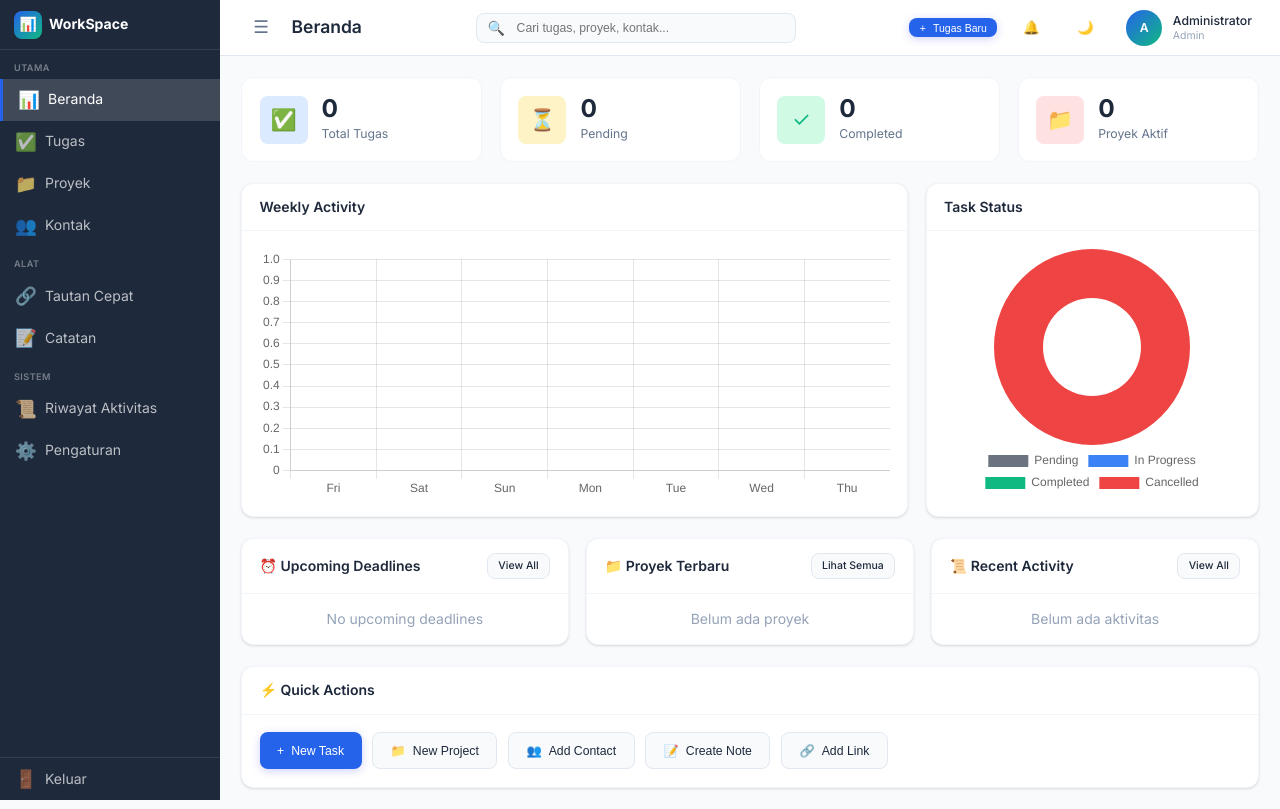
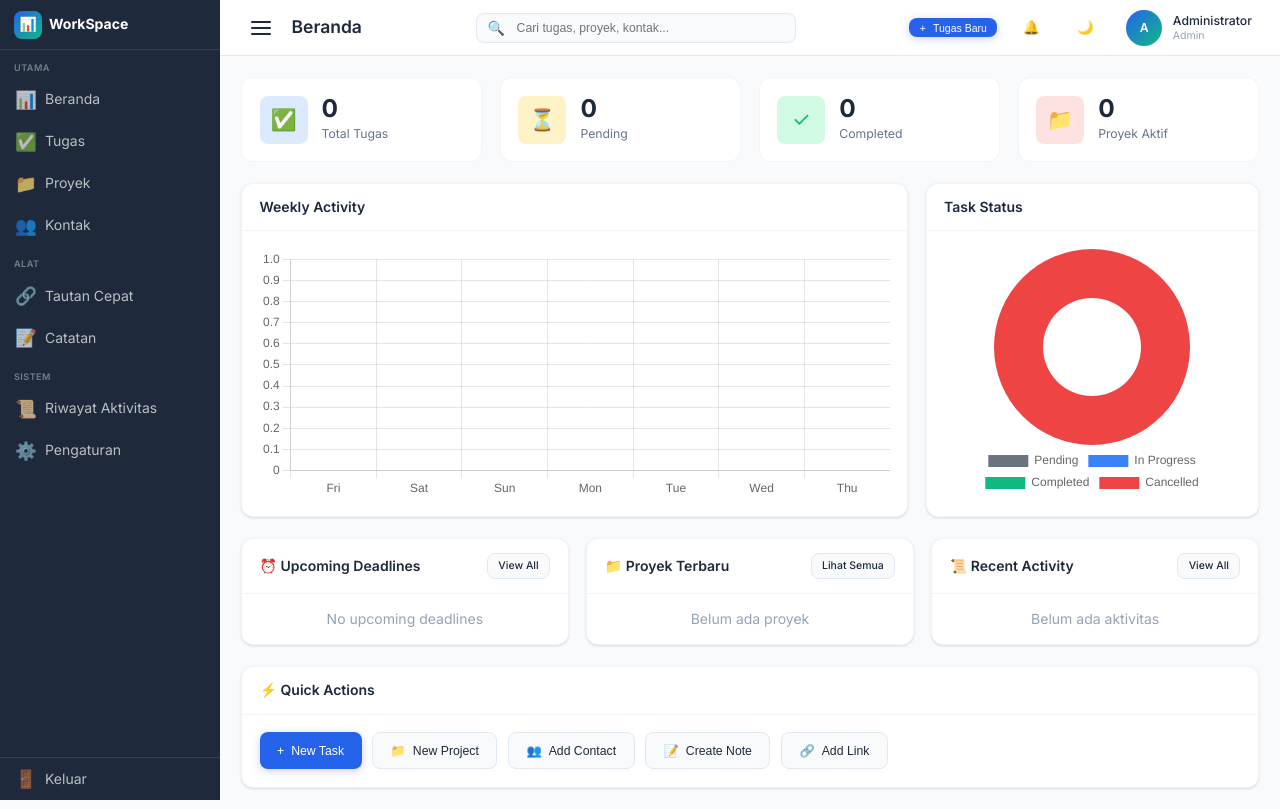
Before and after one commit to willwanderer/workspace, a PHP site: page /workspace/ in a window 1280 px wide. Run offline with PHP 8.4, Linux system fonts and the light colour scheme; a user stored in the database is signed in; data comes from the database, SQL or seed files in the repository; data that the repository does not hold is empty; some libraries are stand-ins or nearby versions.

Commit message:
Deploy 2

```diff
--- a/assets/css/main.css
+++ b/assets/css/main.css
@@ -284,25 +284,6 @@
     padding-left: var(--space-5);
 }
 
-.nav-item.active {
-    background: rgba(255,255,255,0.15);
-    color: white;
-    border-left: 3px solid var(--primary);
-}
-    font-size: 0.95rem;
-}
-
-.nav-item:hover {
-    background: rgba(255,255,255,0.1);
-    color: var(--text-inverse);
-}
-
-.nav-item.active {
-    background: rgba(255,255,255,0.15);
-    color: var(--text-inverse);
-    border-left: 3px solid var(--primary);
-}
-
 .nav-icon {
     font-size: 1.25rem;
     width: 24px;
@@ -348,12 +329,15 @@
     gap: var(--space-3);
 }
 
+/* ============================================
+   SIDEBAR TOGGLE (HAMBURGER BUTTON)
+   ============================================ */
 .sidebar-toggle {
     display: flex;
     align-items: center;
     justify-content: center;
-    width: 36px;
-    height: 36px;
+    width: 40px;
+    height: 40px;
     background: transparent;
     border: none;
     border-radius: var(--radius);
@@ -361,22 +345,86 @@
     color: var(--text-primary);
     font-size: 1.25rem;
     transition: var(--transition);
+    padding: 0;
+    position: relative;
+    overflow: hidden;
+    z-index: 1000;
 }
 
 .sidebar-toggle:hover {
-    background: var(--bg-hover);
+    background: rgba(0, 0, 0, 0.05);
+}
+
+[data-theme="dark"] .sidebar-toggle:hover {
+    background: rgba(255, 255, 255, 0.1);
 }
 
 .sidebar-toggle.active {
-    background: var(--bg-hover);
-}
-
-.sidebar-toggle.active::before {
-    content: "✕";
-}
-
-.sidebar-toggle span {
+    background: rgba(0, 0, 0, 0.05) !important;
+}
+
+[data-theme="dark"] .sidebar-toggle.active {
+    background: rgba(255, 255, 255, 0.1) !important;
+}
+
+/* Hamburger Icon - Three Lines */
+.hamburger {
+    display: flex;
+    flex-direction: column;
+    justify-content: center;
+    align-items: center;
+    width: 24px;
+    height: 24px;
+    position: relative;
+    z-index: 1001;
+    user-select: none;
+    -webkit-user-select: none;
+}
+
+.hamburger-line {
     display: block;
+    width: 20px;
+    height: 2px;
+    background-color: #1e293b;
+    border-radius: 2px;
+    position: absolute;
+    left: 50%;
+    transform: translateX(-50%);
+    transition: all 0.3s cubic-bezier(0.68, -0.55, 0.265, 1.55);
+    z-index: 1002;
+}
+
+[data-theme="dark"] .hamburger-line {
+    background-color: #f1f5f9;
+}
+
+.hamburger-line:nth-child(1) {
+    top: 5px;
+}
+
+.hamburger-line:nth-child(2) {
+    top: 50%;
+    transform: translate(-50%, -50%);
+}
+
+.hamburger-line:nth-child(3) {
+    bottom: 5px;
+}
+
+/* Hamburger Animation - When Active (Sidebar Open) */
+.sidebar-toggle.active .hamburger-line:nth-child(1) {
+    top: 50% !important;
+    transform: translateX(-50%) rotate(45deg) !important;
+}
+
+.sidebar-toggle.active .hamburger-line:nth-child(2) {
+    opacity: 0 !important;
+    transform: translateX(-50%) scaleX(0) !important;
+}
+
+.sidebar-toggle.active .hamburger-line:nth-child(3) {
+    bottom: 50% !important;
+    transform: translateX(-50%) rotate(-45deg) !important;
 }
 
 .header-title {
@@ -389,6 +437,7 @@
 .header-search {
     position: relative;
     width: 320px;
+    z-index: 1000;
 }
 
 .header-search input {
@@ -508,6 +557,8 @@
     display: flex;
     align-items: center;
     gap: var(--space-4);
+    z-index: 1000;
+    position: relative;
 }
 
 .header-btn {
@@ -523,6 +574,7 @@
     color: var(--text-secondary);
     transition: var(--transition);
     position: relative;
+    z-index: 1001;
 }
 
 .header-btn:hover {
@@ -1975,34 +2027,6 @@
         visibility: visible;
     }
 }
-    .sidebar {
-        transform: translateX(0);
-    }
-
-    .sidebar-toggle {
-        display: flex;
-    }
-
-    .main-content {
-        margin-left: var(--sidebar-width);
-    }
-
-    .main-content.sidebar-hidden {
-        margin-left: 0;
-    }
-
-    .header {
-        left: var(--sidebar-width);
-    }
-
-    .header.sidebar-hidden {
-        left: 0;
-    }
-
-    .sidebar-overlay {
-        display: none !important;
-    }
-}
 
 /* ============================================
    SCROLLBAR
--- a/assets/js/main.js
+++ b/assets/js/main.js
@@ -132,6 +132,7 @@
     if (toggleBtn) {
         toggleBtn.addEventListener('click', function(e) {
             e.preventDefault();
+            e.stopPropagation();
             toggleSidebar();
         });
     }
--- a/includes/header.php
+++ b/includes/header.php
@@ -33,8 +33,12 @@
 ?>
 <header class="header">
     <div class="header-left">
-        <button class="sidebar-toggle header-btn" type="button" onclick="document.querySelector('.sidebar').classList.toggle('open'); document.querySelector('.sidebar-overlay')?.classList.toggle('show');">
-            ☰
+        <button id="sidebarToggleBtn" class="sidebar-toggle header-btn" type="button" aria-label="Toggle Sidebar">
+            <span class="hamburger">
+                <span class="hamburger-line"></span>
+                <span class="hamburger-line"></span>
+                <span class="hamburger-line"></span>
+            </span>
         </button>
         <h1 class="header-title"><?= h($pageTitle) ?></h1>
     </div>
```
